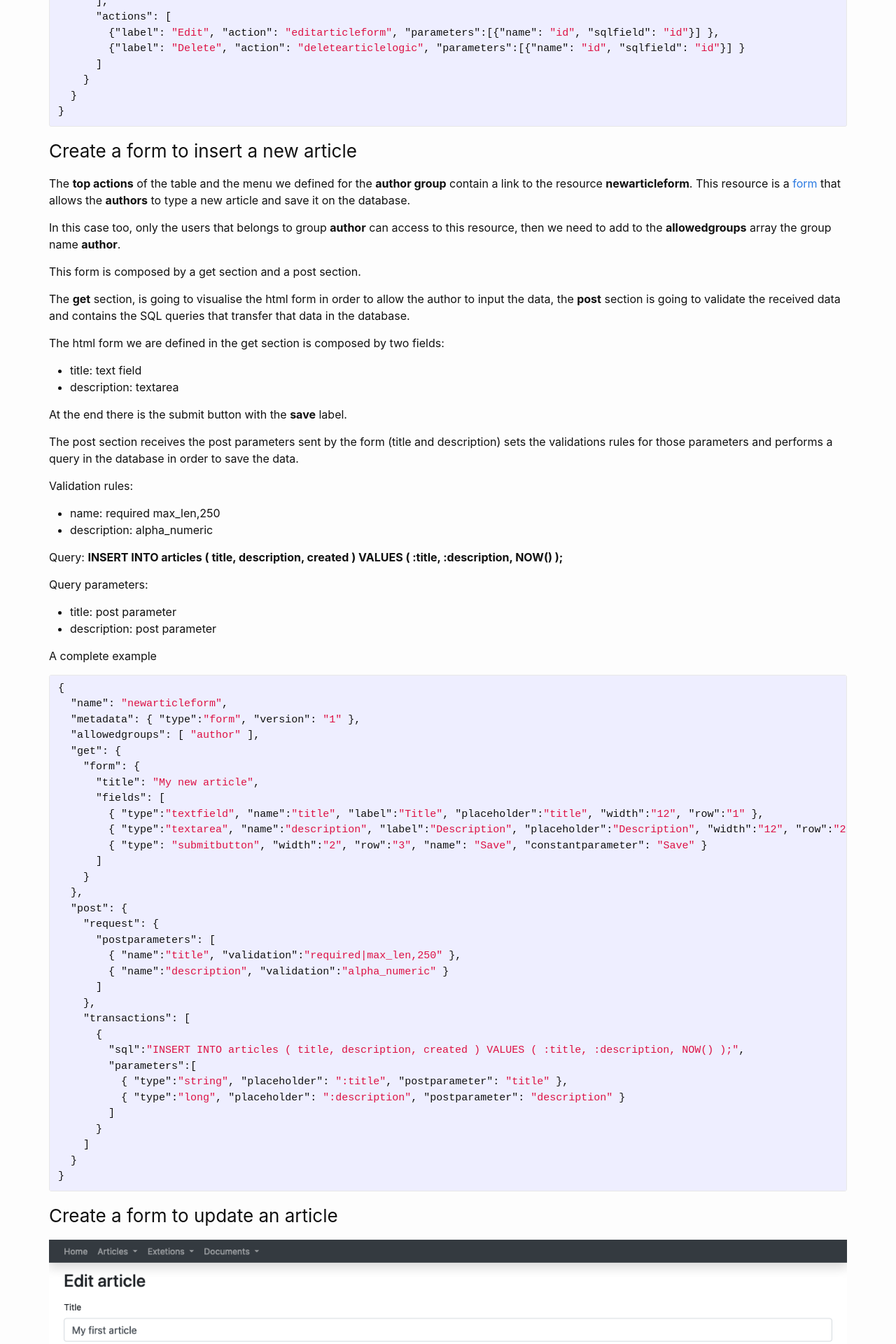
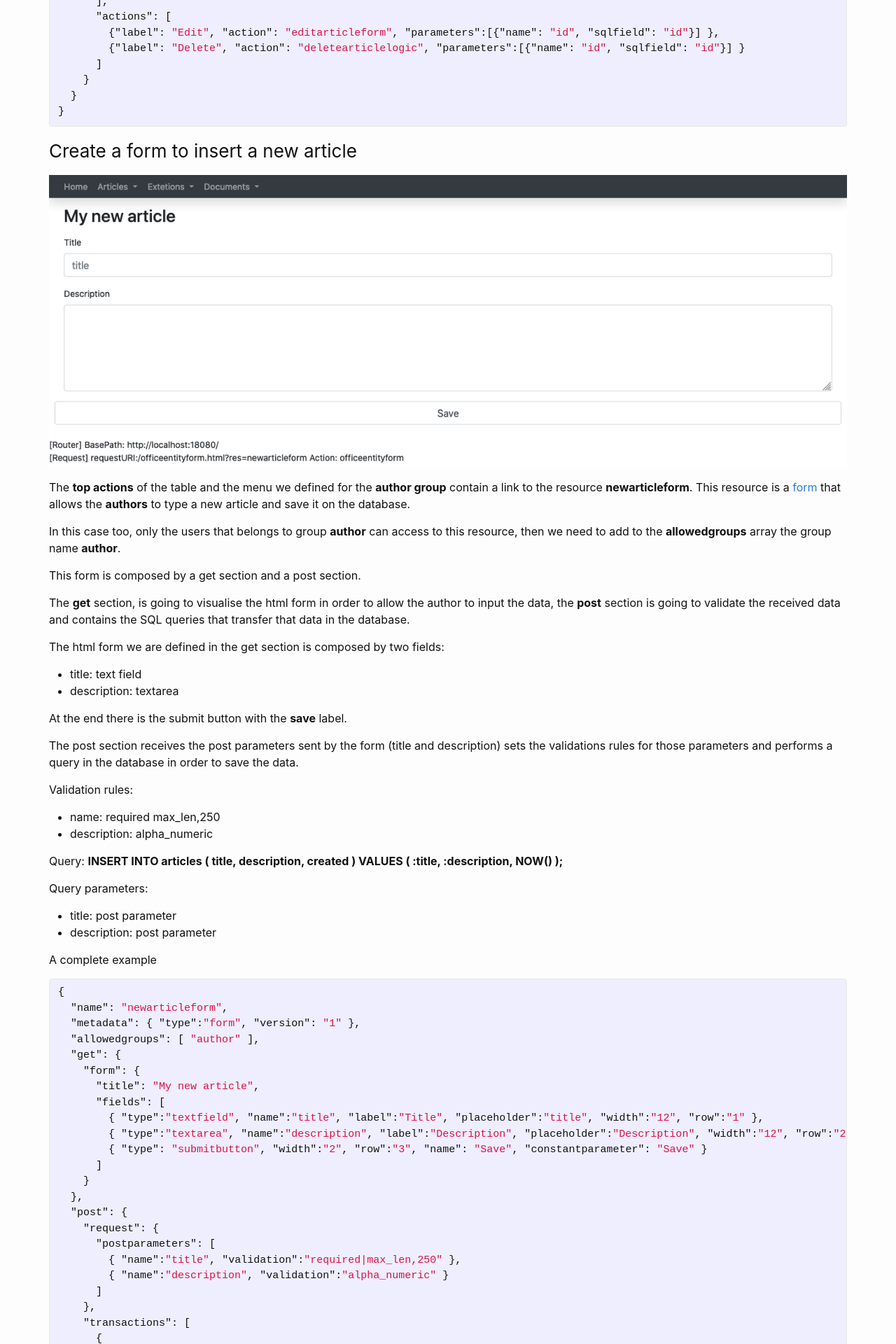
Before and after one commit to fabiomattei/uddocs, a Jekyll site: the page built from _tutorials/crud.md, in a window 1280 px wide. Shown: the part 3811-5731 px from the top of the page at 70% size. Built offline with Jekyll 4.4.1, drawn with Linux system fonts in a browser that asks for light colours.

Commit message:
adding new article form image

```diff
--- a/_tutorials/crud.md
+++ b/_tutorials/crud.md
@@ -125,6 +125,8 @@ Then a table is composed, having 4 columns:
 {% endhighlight %}
 
 ### Create a form to insert a new article
+
+![Form new article](images/tut03-form-new.png)
 
 The **top actions** of the table and the menu we defined for the **author group** contain a link to the resource **newarticleform**.
 This resource is a <a href="{{site.baseurl}}/docs/form">form</a> that allows the **authors** to type a new article and save it on the database.
```
Also changed, not shown: _tutorials/images/tut03-form-new.png (added).
